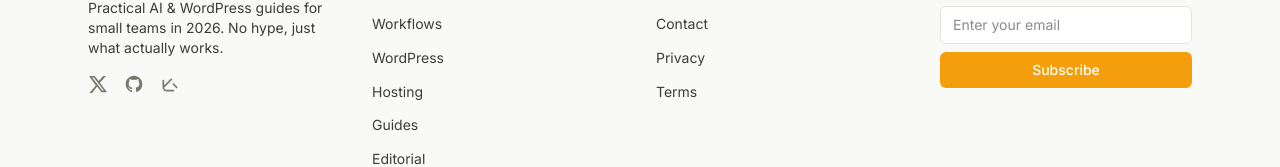
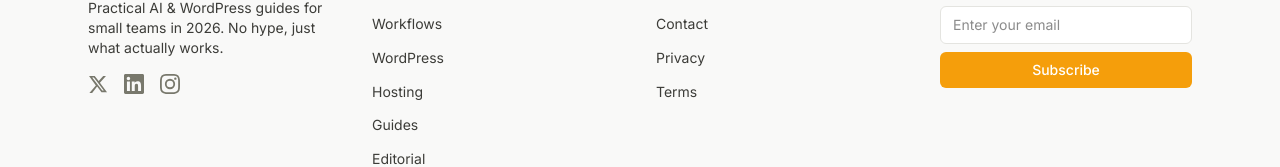
Before and after one commit to okeldijital/hubcentral, a Next.js app: page / in a window 1280 px wide. Shown: the part 3621-3788 px from the top of the page. Built offline with nearby package versions, Linux system fonts and the light colour scheme; no server answers.

Commit message:
feat: update footer social links to X, LinkedIn, Instagram

```diff
--- a/src/components/Footer.tsx
+++ b/src/components/Footer.tsx
@@ -49,34 +49,53 @@
               <span className="tracking-tight">Hub Central</span>
             </Link>
             <p className="mb-4 text-sm text-[var(--text-secondary)]">
-              Practical AI & WordPress guides for small teams in 2026. No hype,
-              just what actually works.
+              Practical AI & WordPress guides for small teams in 2026. No hype, just what actually
+              works.
             </p>
             <div className="flex gap-4">
-              <a href={siteMetadata.socialLinks.twitter} target="_blank" rel="noreferrer" className="text-[var(--text-muted)] hover:text-[var(--text-primary)]">
-                <span className="sr-only">Twitter</span>
-                <svg className="h-5 w-5" fill="currentColor" viewBox="0 0 24 24"><path d="M18.244 2.25h3.308l-7.227 8.26 8.502 11.24H16.17l-5.214-6.817L4.99 22.75H1.68l7.73-8.835L1.254 2.25H8.08l4.713 6.231zm-1.161 17.52h1.833L7.007 4.15H5.022z" /></svg>
+              <a
+                href={siteMetadata.socialLinks.twitter}
+                target="_blank"
+                rel="noreferrer"
+                className="text-[var(--text-muted)] hover:text-[var(--text-primary)]"
+              >
+                <span className="sr-only">X</span>
+                <svg className="h-5 w-5" fill="currentColor" viewBox="0 0 24 24">
+                  <path d="M18.244 2.25h3.308l-7.227 8.26 8.502 11.24H16.17l-5.214-6.817L4.99 22.75H1.68l7.73-8.835L1.254 2.25H8.08l4.713 6.231zm-1.161 17.52h1.833L7.007 4.15H5.022z" />
+                </svg>
               </a>
-              <a href={siteMetadata.socialLinks.github} target="_blank" rel="noreferrer" className="text-[var(--text-muted)] hover:text-[var(--text-primary)]">
-                <span className="sr-only">GitHub</span>
-                <svg className="h-5 w-5" fill="currentColor" viewBox="0 0 24 24"><path fillRule="evenodd" d="M12 2C6.477 2 2 6.484 2 12.017c0 4.425 2.865 8.18 6.839 9.504.5.092.682-.217.682-.483 0-.237-.008-.868-.013-1.703-2.782.605-3.369-1.343-3.369-1.343-.454-1.158-1.11-1.466-1.11-1.466-.908-.62.069-.608.069-.608 1.003.07 1.531 1.032 1.531 1.032.892 1.53 2.341 1.088 2.91.832.092-.647.35-1.088.636-1.338-2.22-.253-4.555-1.113-4.555-4.951 0-1.093.39-1.988 1.029-2.688-.103-.253-.446-1.272.098-2.65 0 0 .84-.27 2.75 1.026A9.564 9.564 0 0112 6.844c.85.004 1.705.115 2.504.337 1.909-1.296 2.747-1.027 2.747-1.027.546 1.379.202 2.398.1 2.651.64.7 1.028 1.595 1.028 2.688 0 3.848-2.339 4.695-4.566 4.943.359.309.678.92.678 1.855 0 1.338-.012 2.419-.012 2.747 0 .268.18.58.688.482A10.019 10.019 0 0022 12.017C22 6.484 17.522 2 12 2z" clipRule="evenodd" /></svg>
+              <a
+                href={siteMetadata.socialLinks.linkedin}
+                target="_blank"
+                rel="noreferrer"
+                className="text-[var(--text-muted)] hover:text-[var(--text-primary)]"
+              >
+                <span className="sr-only">LinkedIn</span>
+                <svg className="h-5 w-5" fill="currentColor" viewBox="0 0 24 24">
+                  <path d="M20.447 20.452h-3.554v-5.569c0-1.328-.027-3.037-1.852-3.037-1.853 0-2.136 1.445-2.136 2.939v5.667H9.351V9h3.414v1.561h.046c.477-.9 1.637-1.85 3.37-1.85 3.601 0 4.267 2.37 4.267 5.455v6.286zM5.337 7.433c-1.144 0-2.063-.926-2.063-2.065 0-1.138.92-2.063 2.063-2.063 1.14 0 2.064.925 2.064 2.063 0 1.139-.925 2.065-2.064 2.065zm1.782 13.019H3.555V9h3.564v11.452zM22.225 0H1.771C.792 0 0 .774 0 1.729v20.542C0 23.226.792 24 1.771 24h20.451C23.2 24 24 23.226 24 22.271V1.729C24 .774 23.2 0 22.222 0h.003z" />
+                </svg>
               </a>
-              <Link href="/rss.xml" className="text-[var(--text-muted)] hover:text-[var(--text-primary)]">
-                <span className="sr-only">RSS</span>
-                <svg className="h-5 w-5" fill="none" stroke="currentColor" viewBox="0 0 24 24"><path strokeLinecap="round" strokeLinejoin="round" strokeWidth={2} d="M4 16l9.5-9.5M16 12l4 4M4 8v8a4 4 0 004 4h8" /></svg>
-              </Link>
+              <a
+                href={siteMetadata.socialLinks.instagram}
+                target="_blank"
+                rel="noreferrer"
+                className="text-[var(--text-muted)] hover:text-[var(--text-primary)]"
+              >
+                <span className="sr-only">Instagram</span>
+                <svg className="h-5 w-5" fill="currentColor" viewBox="0 0 24 24">
+                  <path d="M12 2.163c3.204 0 3.584.012 4.85.07 3.252.148 4.771 1.691 4.919 4.919.058 1.265.069 1.645.069 4.849 0 3.205-.012 3.584-.069 4.849-.149 3.225-1.664 4.771-4.919 4.919-1.266.058-1.644.07-4.85.07-3.204 0-3.584-.012-4.849-.07-3.26-.149-4.771-1.699-4.919-4.92-.058-1.265-.07-1.644-.07-4.849 0-3.204.013-3.583.07-4.849.149-3.227 1.664-4.771 4.919-4.919 1.266-.057 1.645-.069 4.849-.069zM12 0C8.741 0 8.333.014 7.053.072 2.695.272.273 2.69.073 7.052.014 8.333 0 8.741 0 12c0 3.259.014 3.668.072 4.948.2 4.358 2.618 6.78 6.98 6.98C8.333 23.986 8.741 24 12 24c3.259 0 3.668-.014 4.948-.072 4.354-.2 6.782-2.618 6.979-6.98.059-1.28.073-1.689.073-4.948 0-3.259-.014-3.667-.072-4.947-.196-4.354-2.617-6.78-6.979-6.979C15.944.014 15.536 0 12 0zm0 5.838a6.162 6.162 0 100 12.324 6.162 6.162 0 000-12.324zM12 16a4 4 0 110-8 4 4 0 010 8zm6.406-11.845a1.44 1.44 0 100 2.881 1.44 1.44 0 000-2.881z" />
+                </svg>
+              </a>
             </div>
           </div>
           <div>
-            <h3 className="mb-4 text-sm font-semibold text-[var(--text-primary)]">
-              Content
-            </h3>
+            <h3 className="mb-4 text-sm font-semibold text-[var(--text-primary)]">Content</h3>
             <ul className="space-y-2">
               {footerLinks.content.map((link) => (
                 <li key={link.href}>
                   <Link
                     href={link.href}
-                    className="text-sm text-[var(--text-secondary)] hover:text-[var(--brand-text)] transition-colors"
+                    className="text-sm text-[var(--text-secondary)] transition-colors hover:text-[var(--brand-text)]"
                   >
                     {link.label}
                   </Link>
@@ -85,15 +104,13 @@
             </ul>
           </div>
           <div>
-            <h3 className="mb-4 text-sm font-semibold text-[var(--text-primary)]">
-              Company
-            </h3>
+            <h3 className="mb-4 text-sm font-semibold text-[var(--text-primary)]">Company</h3>
             <ul className="space-y-2">
               {footerLinks.company.map((link) => (
                 <li key={link.href}>
                   <Link
                     href={link.href}
-                    className="text-sm text-[var(--text-secondary)] hover:text-[var(--brand-text)] transition-colors"
+                    className="text-sm text-[var(--text-secondary)] transition-colors hover:text-[var(--brand-text)]"
                   >
                     {link.label}
                   </Link>
@@ -101,23 +118,28 @@
               ))}
             </ul>
           </div>
-            <div className="md:col-span-1">
-            <h3 className="mb-4 text-sm font-semibold text-[var(--text-primary)]">
-              Stay Updated
-            </h3>
+          <div className="md:col-span-1">
+            <h3 className="mb-4 text-sm font-semibold text-[var(--text-primary)]">Stay Updated</h3>
             <p className="mb-3 text-xs text-[var(--text-secondary)]">
               Get the latest practical guides in your inbox.
             </p>
             <NewsletterForm variant="inline" />
           </div>
         </div>
-        <div className="mt-12 flex flex-col items-center justify-between gap-4 border-t border-[var(--border)] pt-8 md:flex-row text-xs text-[var(--text-muted)]">
+        <div className="mt-12 flex flex-col items-center justify-between gap-4 border-t border-[var(--border)] pt-8 text-xs text-[var(--text-muted)] md:flex-row">
           <p>
-            © {new Date().getFullYear()} Hub Central. A project by <a href="https://okeldijital.com" className="font-semibold text-[var(--text-secondary)] hover:text-[var(--text-primary)]">Okel Dijital</a>.
+            © {new Date().getFullYear()} Hub Central. A project by{" "}
+            <a
+              href="https://okeldijital.com"
+              className="font-semibold text-[var(--text-secondary)] hover:text-[var(--text-primary)]"
+            >
+              Okel Dijital
+            </a>
+            .
           </p>
-          <p className="text-center md:text-right max-w-md">
-            Disclosure: Some links on this site are affiliate links.
-            We may earn a commission if you purchase through them, at no extra cost to you.
+          <p className="max-w-md text-center md:text-right">
+            Disclosure: Some links on this site are affiliate links. We may earn a commission if you
+            purchase through them, at no extra cost to you.
           </p>
         </div>
       </div>
--- a/src/lib/siteMetadata.ts
+++ b/src/lib/siteMetadata.ts
@@ -5,14 +5,14 @@
   },
   description:
     "Hub Central – Practical AI & WordPress Guides for Small Teams in 2026. Real workflows, beginner checklists, speed & hosting tips — no hype, just what actually works.",
-  siteUrl:
-    process.env.NEXT_PUBLIC_SITE_URL || "https://hub.okeldijital.africa",
+  siteUrl: process.env.NEXT_PUBLIC_SITE_URL || "https://hub.okeldijital.africa",
   locale: "en_US",
   author: "Okel Dijital",
   twitterHandle: "@okeldijital",
   socialLinks: {
-    twitter: "https://x.com/okeldijital",
-    github: "https://github.com/okeldijital/hubcentral",
+    twitter: "https://x.com/okelhubcentral",
+    linkedin: "https://www.linkedin.com/showcase/okelhubcentral/",
+    instagram: "https://www.instagram.com/okel.hubcentral/",
   },
   ads: {
     adSensePublisherId: process.env.NEXT_PUBLIC_ADSENSE_ID || "",
```
